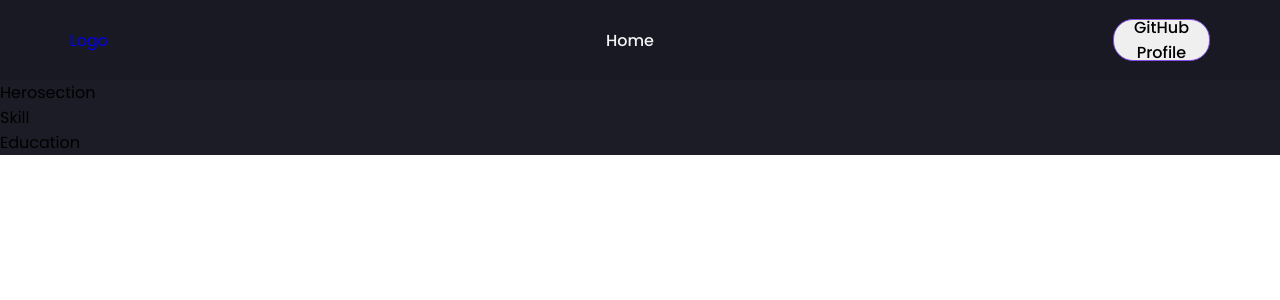
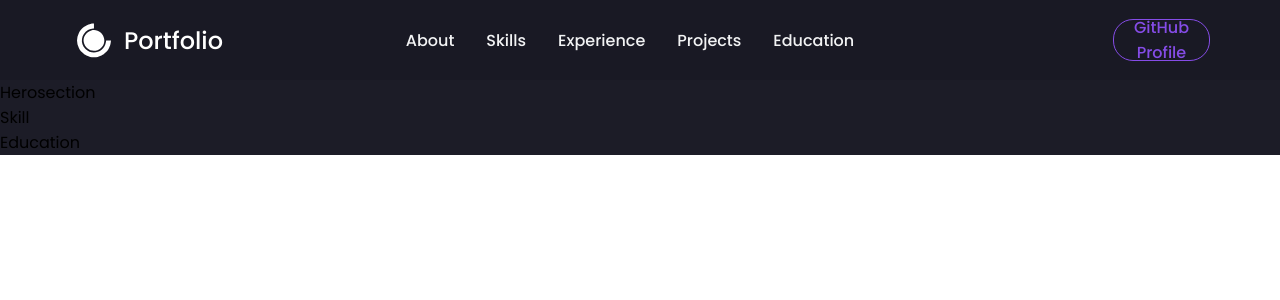
Before and after one commit to Aparna-31/portfolio1, a React (Create React App) app: page / in a window 1280 px wide. Shown: the top 300 px of the page. Built offline with nearby package versions, Linux system fonts and the light colour scheme.

Commit message:
headings added

```diff
--- a/src/components/Navbar/index.js
+++ b/src/components/Navbar/index.js
@@ -2,6 +2,7 @@
 
 import styled from 'styled-components';
 import {Link as LinkR} from 'react-router-dom';
+import {DiCssdeck} from 'react-icons/di';
 
 const Nav =styled.div`
 background-color: ${({theme})=> theme.card_light};
@@ -83,6 +84,8 @@
 }
 `;
 const GitHubButton = styled.button`
+background-color: transparent;
+color: ${({theme})=> theme.primary};
 border: 1.8px solid ${({theme})=> theme.primary};
 border-radius: 20px;
 display: flex;
@@ -93,22 +96,43 @@
 font-weight: 500;
 cursor: pointer;
 height: 70%;
-:hover{
- background-color: ${({theme})=> theme.primary};
-    color: ${({theme})=> theme.text_light};
+&:hover{
+    background-color: ${({theme})=> theme.primary};
+    color: ${({theme})=> theme.white};
 }
     @media screen and (max-width: 640px){
      font-size: 0.8rem;
     }
 `;
+export const Span = styled.div`
+ padding: 0 6px;
+ font-weight: 500;
+ font-size: 1.5rem;
+`;
+
+
+
+
+
 const Navbar = () => {
   return <Nav>
     <NavContainer>
-        <NavLogo>Logo</NavLogo>
+        <NavLogo to='/'>
+        <a style={{ display: "flex", alignItems: "center", color: "white", marginBottom: '20;', cursor: 'pointer' }}>
+            <DiCssdeck size="3rem" /> <Span>Portfolio</Span>
+          </a>
+
+
+
+        </NavLogo>
         <MobileIcon></MobileIcon>
 
             <NavItem>
-                <NavLinks>Home</NavLinks>
+                <NavLinks href= "#about">About</NavLinks>
+                <NavLinks href= "#skills">Skills</NavLinks>
+                <NavLinks href= "#experience">Experience</NavLinks>
+                <NavLinks href= "#projects">Projects</NavLinks>
+                <NavLinks href= "#education">Education</NavLinks>
             </NavItem>
             <ButtonContainer><GitHubButton>GitHub Profile</GitHubButton></ButtonContainer>
     </NavContainer>
```
